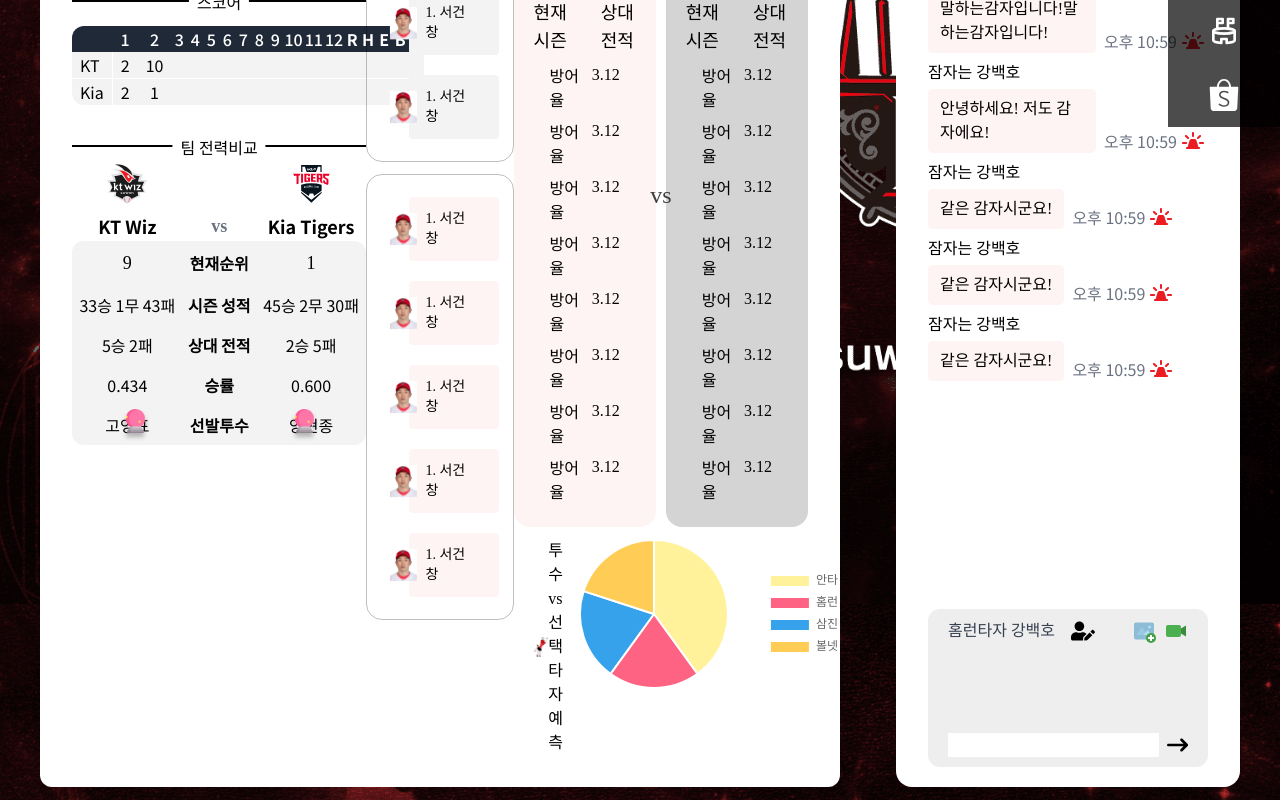
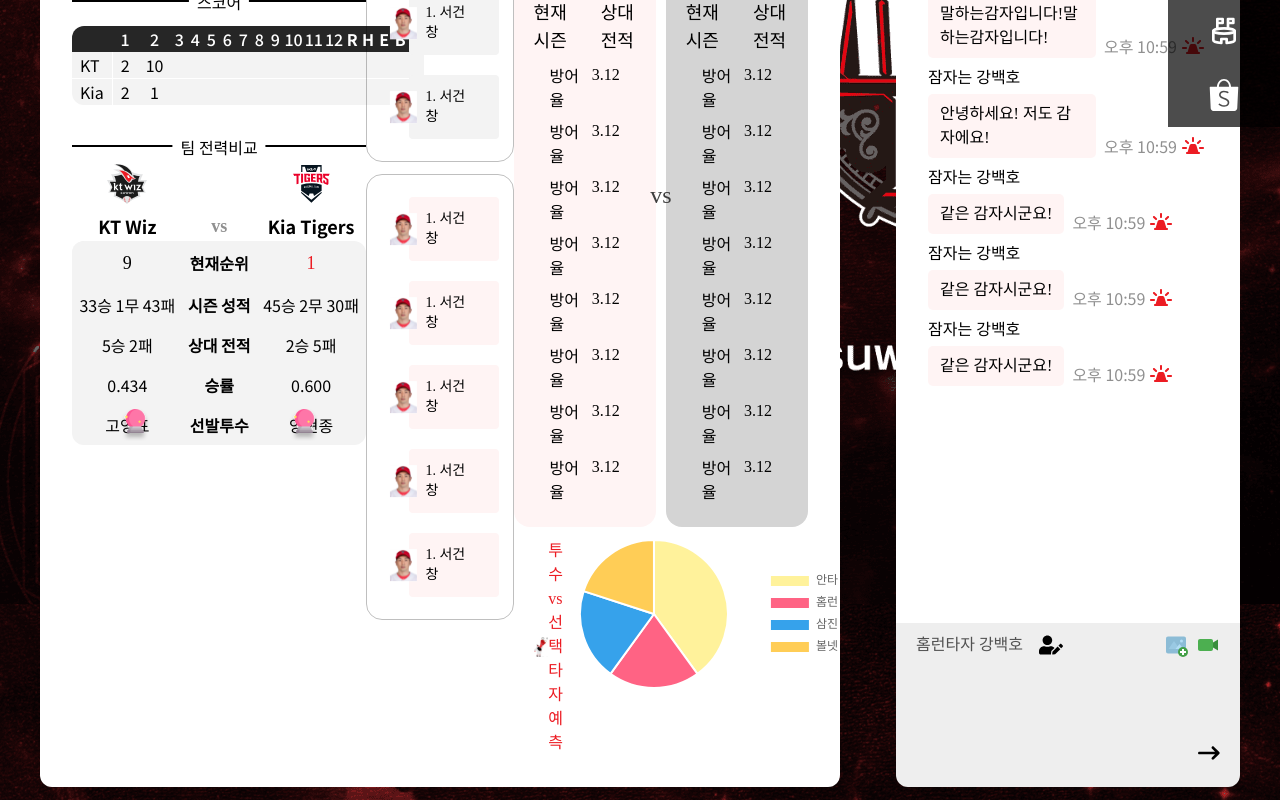
Before and after one commit to KT-Kimbu-net/FE, a Next.js app: page / in a window 1280 px wide. Shown: the part 460-1260 px from the top of the page. Built offline with nearby package versions, Linux system fonts and the light colour scheme.

Commit message:
[Design] 채팅 디자인 작업 #1

```diff
--- a/src/app/globals.css
+++ b/src/app/globals.css
@@ -2,8 +2,3 @@
 @tailwind components;
 @tailwind utilities;
 @import "../font/font.css";
-
-body {
-  height: 100vh;
-  overflow-y: auto;
-}
--- a/src/app/layout.tsx
+++ b/src/app/layout.tsx
@@ -1,6 +1,5 @@
+import ModalContainer from "@/components/ModalContainer";
 import Header from "@/components/header/Header";
-import ModalContainer from "@/components/ModalContainer";
-
 import "./globals.css";
 import { Noto_Sans_KR } from "next/font/google";
 import Footer from "@/components/footer/Footer";
--- a/src/app/page.tsx
+++ b/src/app/page.tsx
@@ -16,7 +16,7 @@ import { useModalState } from "@/store/modal";
 export default function Page() {
   const { setModalName } = useModalState();
   return (
-    <>
+    <section>
       <section>
         <section className="p-10 w-full flex flex-col gap-12 bg-[url('/img/BgImage.svg')]">
           <section className="flex gap-14">
@@ -34,6 +34,6 @@ export default function Page() {
       <Notice />
       <Sponsor />
       <Floating />
-    </>
+    </section>
   );
 }
--- a/src/components/Chatting/Chatting.tsx
+++ b/src/components/Chatting/Chatting.tsx
@@ -1,5 +1,4 @@
 import { FaUserEdit } from "react-icons/fa";
-import { IoImage } from "react-icons/io5";
 import { FcAddImage, FcVideoCall } from "react-icons/fc";
 import { FaArrowRightLong } from "react-icons/fa6";
 import Message from "./Message";
@@ -7,8 +6,8 @@ import Message from "./Message";
 export default function Chatting() {
   const iconStyle = "w-6 h-6";
   return (
-    <section className="bg-white w-1/3 flex flex-col rounded-2xl  py-5 px-8">
-      <section className="flex justify-between h-[10%]">
+    <section className="bg-white w-1/3 flex flex-col rounded-2xl">
+      <section className="flex justify-between h-[10%]  py-5 px-8">
         <section className="flex items-center justify-between w-full">
           <strong className="font-[Pretendard-ExtraBold] text-[2rem]">
             KT WIZ응원톡
@@ -16,7 +15,7 @@ export default function Chatting() {
           <span className="font-[Pretendard-Medium] text-gray-500">817명</span>
         </section>
       </section>
-      <ul className="h-4/5 text-white flex flex-col gap-2 overflow-y-auto">
+      <ul className="h-4/5 text-white flex flex-col gap-2 overflow-y-auto  py-5 px-8">
         <Message
           content={
             "말하는감자입니다!말하는감자입니다!말하는감자입니다!말하는감자입니다!말하는감자입니다!말하는감자입니다!말하는감자입니다!말하는감자입니다!말하는감자입니다!말하는감자입니다!말하는감자입니다!"
@@ -27,7 +26,7 @@ export default function Chatting() {
         <Message content={"같은 감자시군요!"} />
         <Message content={"같은 감자시군요!"} />
       </ul>
-      <section className="h-[15%] rounded-xl py-2.5 px-5 bg-[#eeeeee] flex flex-col justify-between">
+      <section className="h-[15%] rounded-b-xl py-2.5 px-5 bg-[#eeeeee] flex flex-col justify-between">
         <section className="flex gap-2 items-center justify-between">
           <section className="flex">
             <span className="text-gray-700 font-[Pretendard-Medium] mr-4">
@@ -41,7 +40,7 @@ export default function Chatting() {
           </section>
         </section>
         <section className="flex justify-between items-center w-full gap-2">
-          <input className="w-full" />
+          <textarea className="w-full resize-none outline-none bg-[#eeeeee]" />
           <FaArrowRightLong className={iconStyle} />
         </section>
       </section>
--- a/src/components/Floating/Floating.tsx
+++ b/src/components/Floating/Floating.tsx
@@ -4,7 +4,8 @@ import { TbBuildingStadium } from "react-icons/tb";
 import { SiShopee } from "react-icons/si";
 
 export default function Floating() {
-  const listStyle = "h-1/5 flex items-center py-4";
+  const listStyle =
+    "h-1/5 flex items-center py-4 cursor-pointer hover:scale-150 duration-300";
   const iconStyle = "w-8 h-8";
 
   return (
--- a/tailwind.config.ts
+++ b/tailwind.config.ts
@@ -7,15 +7,15 @@ const config: Config = {
     "./src/app/**/*.{js,ts,jsx,tsx,mdx}",
   ],
   theme: {
-    color: {
-      main: "#EC1C23",
-      "black-900": "#000000",
-      "black-800": "#262626",
-      "black-700": "#525252",
-      "black-600": "#797979",
-      "black-500": "#909090",
-    },
     extend: {
+      colors: {
+        main: "#EC1C23",
+        "gray-900": "#000000",
+        "gray-800": "#262626",
+        "gray-700": "#525252",
+        "gray-600": "#797979",
+        "gray-500": "#909090",
+      },
       backgroundImage: {
         subHeaderImg: 'url("/img/subHeaderImg.png")',
       },
```
